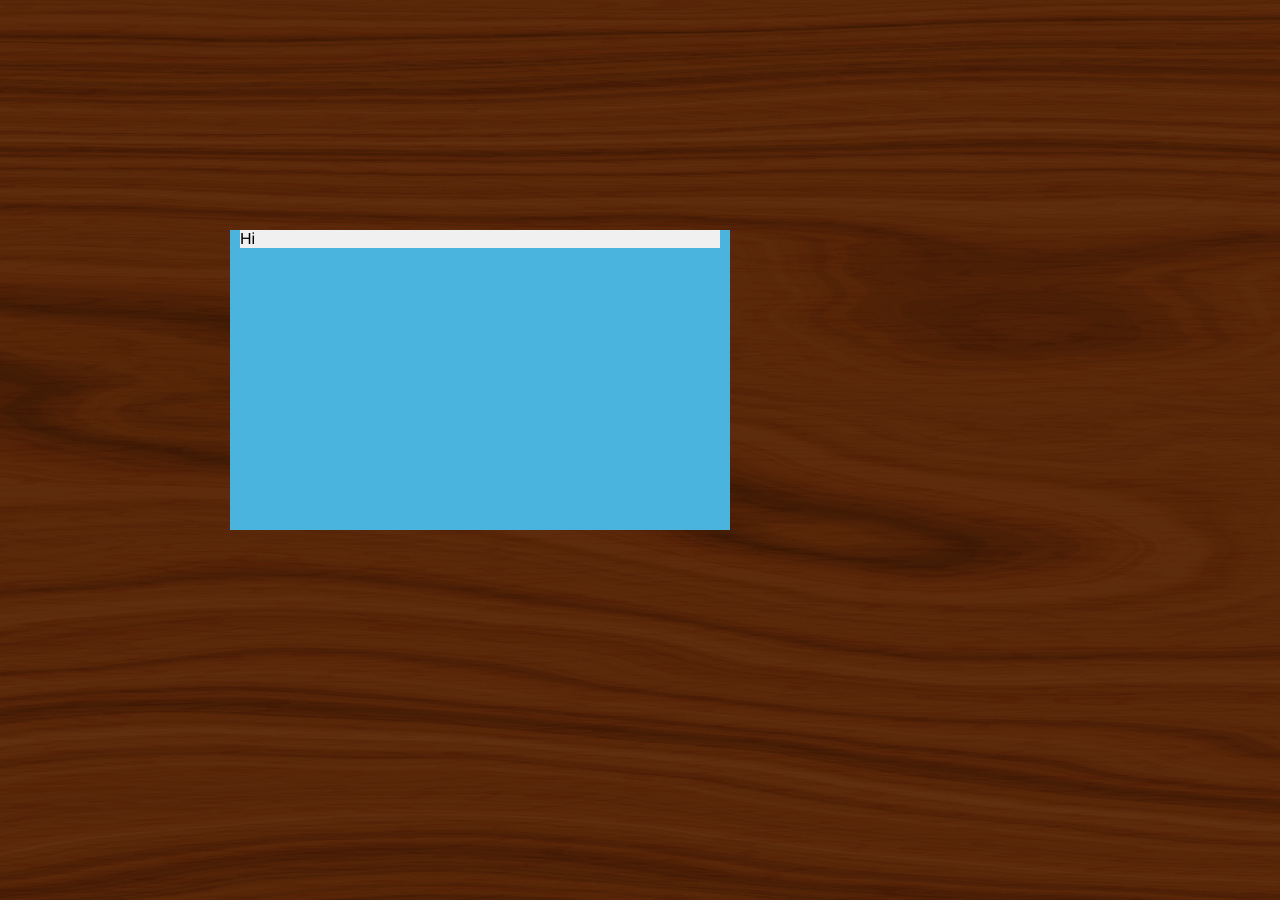
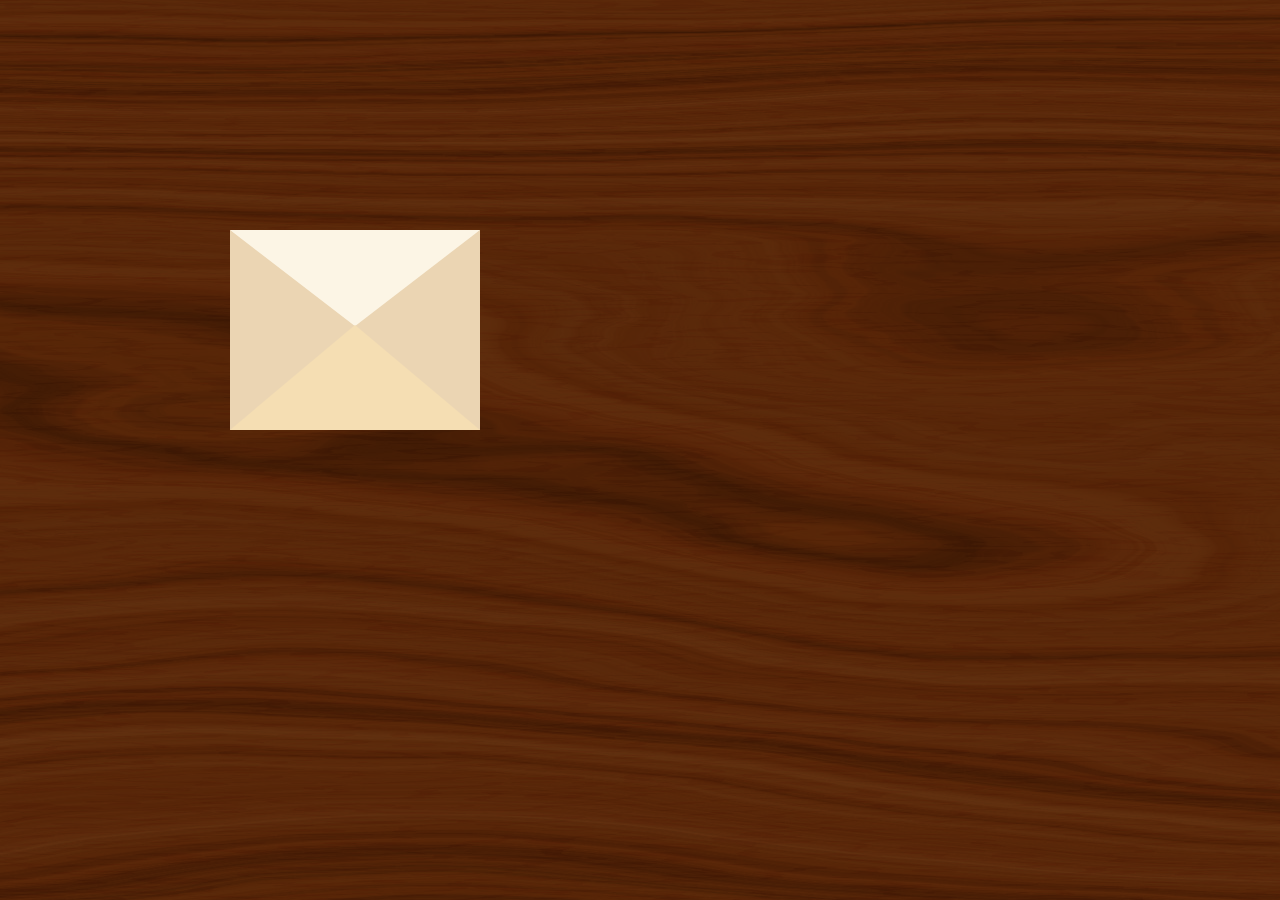
Before and after one commit to graceolivia/githubpages, a Jekyll site: the page built from index.html, in a window 1280 px wide. Built offline with Jekyll 4.4.1, drawn with Linux system fonts in a browser that asks for light colours.

Commit message:
New letter styling

```diff
--- a/assets/css/styles.css
+++ b/assets/css/styles.css
@@ -48,14 +48,92 @@ body {
 
 
 .envelope {
-background: #4AB4DE;
-    width: 500px;
-    height: 300px;
     position: relative;
-    margin: 200px;
+    margin:200px;
+}
+
+.back {
+    position: relative;
+    width:250px;
+    height: 200px;
+    background-color: #ebd5b3;
 }
 
 .letter {
-    background: #f0f0f0;
-    margin: 10px;
+    position: absolute;
+    background-color: #fff;
+    width:230px;
+    height: 180px;
+    box-shadow: inset 0 0 0 10px #0086B3;
+    top:10px;
+    left:10px;
+    transition: .2s;
 }
+
+
+
+.text {
+    text-align: center;
+    font-size: 17px;
+    font-family: Apple Chancery, cursive;
+    margin-top:20px;
+    font-weight: bold;
+}
+
+.front {
+    position: absolute;
+    border-right: 130px solid #ebd5b3;
+    border-top: 100px solid transparent;
+    border-bottom: 100px solid transparent;
+    height:0;
+    width:0;
+    top:0;
+    left:120px;
+    z-index:3;
+}
+.front:before {
+    content:"";
+    position: absolute;
+    border-left: 130px solid #ebd5b3;
+    border-top: 100px solid transparent;
+    border-bottom: 100px solid transparent;
+    height:0;
+    width:0;
+    top:-100px;
+    left:-120px;
+}
+
+.front:after {
+    content:"";
+    position: absolute;
+    border-bottom: 105px solid #f5deb3;
+    border-left: 125px solid transparent;
+    border-right:125px solid transparent;
+    height:0;
+    width:0;
+    top:-5px;
+    left:-120px;
+}
+
+.top {
+    position: absolute;
+    border-top: 120px solid #FCF5E5;
+    border-left: 125px solid transparent;
+    border-right: 125px solid transparent;
+    height: 0;
+    width: 0;
+    top: 0;
+    transform-origin: top;
+    transition: .4s;
+}
+
+
+.envelope:hover .top {
+    transform: rotateX(160deg);
+}
+
+.envelope:hover .letter {
+    transform: translateY(-50px);
+    z-index:2;
+    transition: transform 2s ease-in;
+}
--- a/index.html
+++ b/index.html
@@ -9,9 +9,16 @@ title: Letters
     <title>{{ page.title }}</title>
 </head>
 <body>
+
+<!--Tutorial sourced from here: https://lenadesign.org/2021/04/23/css-envelope-open-close-on-hover/-->
 <div class="deskbackground"></div>
 <div class="envelope">
-<div class = "letter">Hi </div>
+    <div class="back"></div>
+    <div class="letter">
+        <div class="text">To my dear Natasha</div>
+    </div>
+    <div class="front"></div>
+    <div class="top"></div>
 </div>
 </body>
 </html>
```
